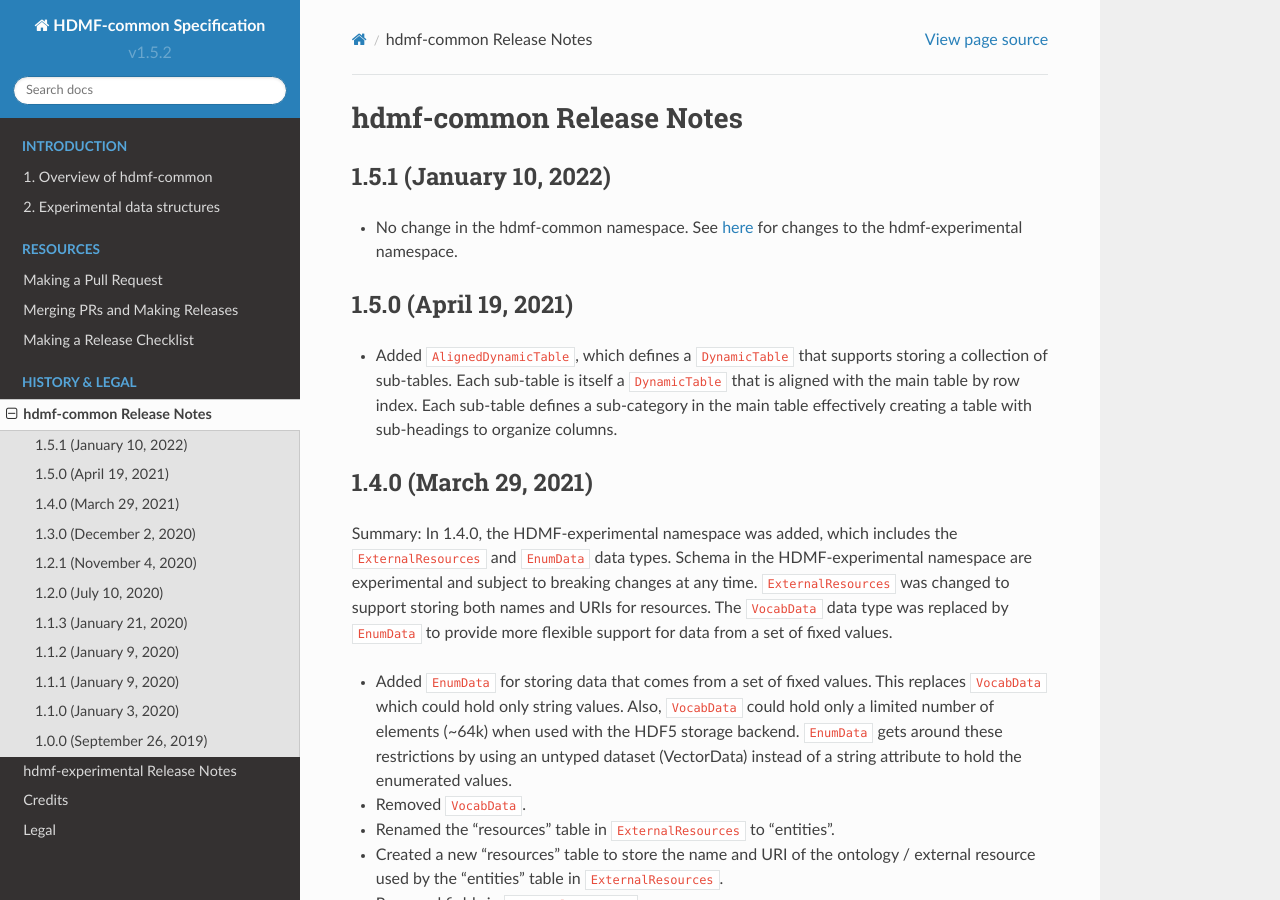
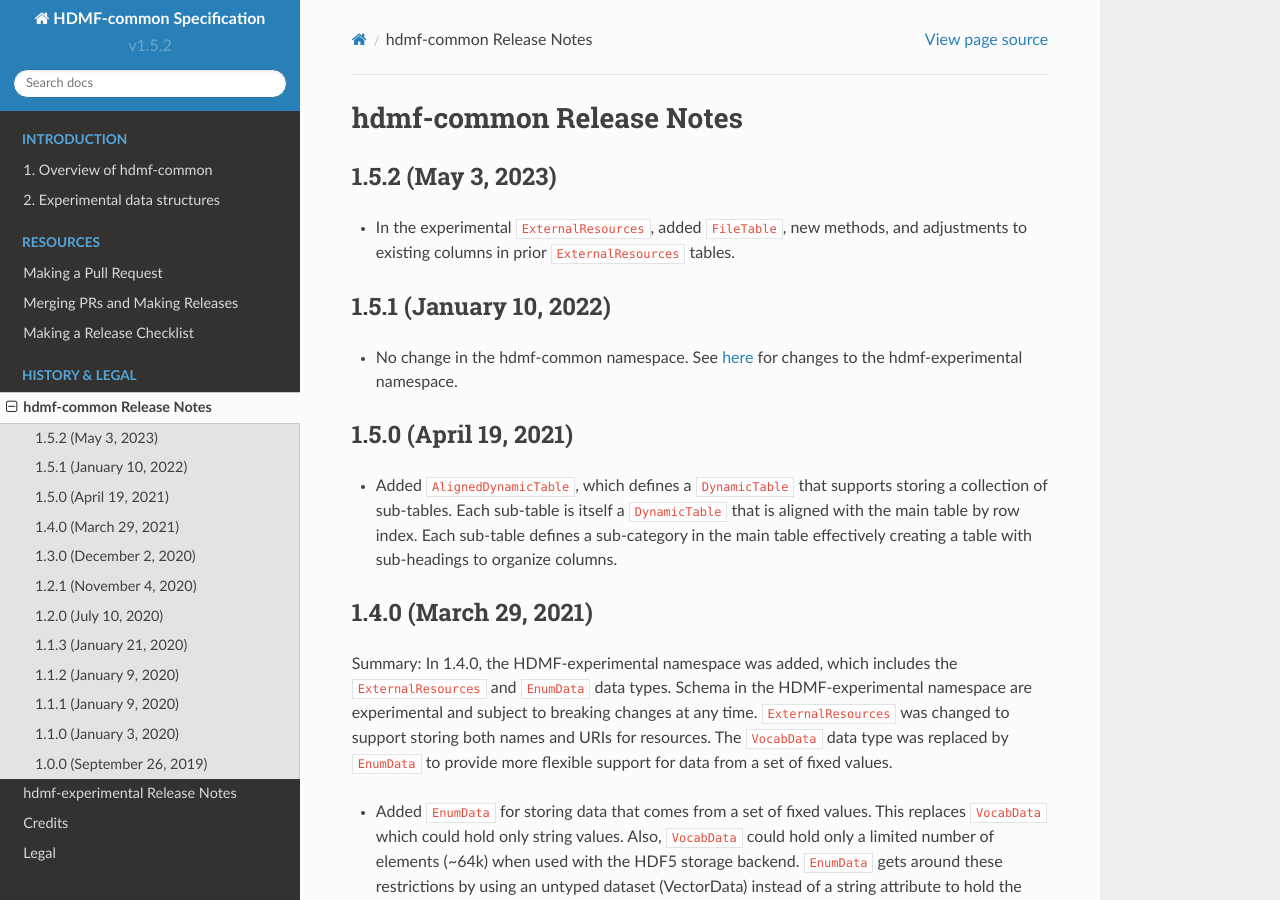
Before and after one commit to hdmf-dev/hdmf-common-schema, a Sphinx documentation site: the page built from docs/source/hdmf_common_release_notes.rst, in a window 1280 px wide and 900 px high. Built offline with Sphinx 7.4.7 and the Read the Docs theme 2.0.0, drawn with Linux system fonts in a browser that asks for light colours.

Commit message:
Update hdmf_common_release_notes.rst

```diff
--- a/docs/source/hdmf_common_release_notes.rst
+++ b/docs/source/hdmf_common_release_notes.rst
@@ -2,6 +2,11 @@
 
 hdmf-common Release Notes
 =========================
+
+1.5.2 (May 3, 2023)
+-------------------
+- In the experimental ``ExternalResources``, added ``FileTable``, new methods, and adjustments to existing columns in prior ``ExternalResources`` tables.
+
 
 1.5.1 (January 10, 2022)
 ------------------------
```
